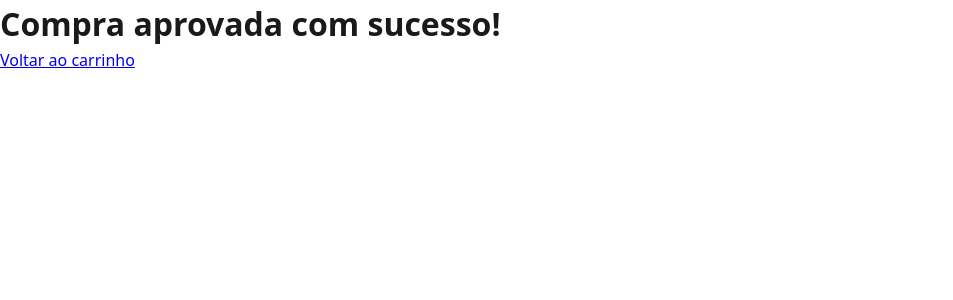
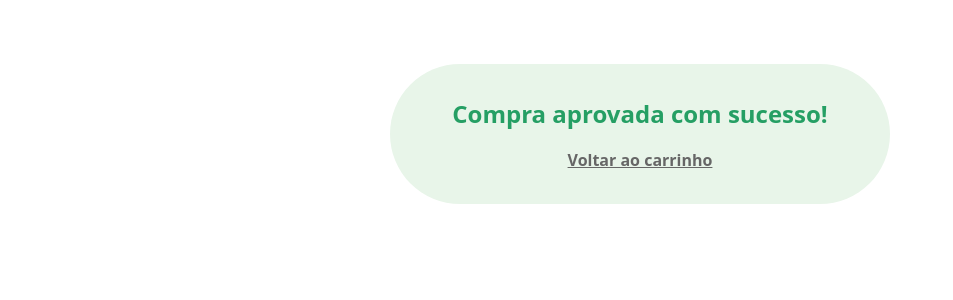
Before and after one commit to FranciscoOtacilioMachado/FrankStore, a React (Vite) app: page /sucesso in a window 1280 px wide. Shown: the top 300 px of the page, without its empty margins (0-953 px from the left). Built offline with nearby package versions, Linux system fonts and the light colour scheme.

Commit message:
estilizacao das paginas de sucesso e erro

```diff
--- a/src/assets/styles/index.css
+++ b/src/assets/styles/index.css
@@ -156,3 +156,37 @@ body {
     font-size: 1.1rem;
     font-weight: 700;
 }
+
+.pagina-resultado {
+    max-width: 500px;
+    margin: 4rem auto;
+    padding: 2rem;
+    text-align: center;
+    border-radius: 8rem;
+}
+
+.pagina-resultado h1 {
+    margin-bottom: 1rem;
+    font-size: 1.5rem;
+}
+
+.pagina-resultado a {
+    color: var(--cor-texto-suave);
+    font-weight: 600;
+}
+
+.sucesso {
+    background-color: #e8f5e9;
+}
+
+.sucesso h1 {
+    color: #259f64;
+}
+
+.erroPagamento {
+    background-color: #fdecea;
+}
+
+.erroPagamento h1 {
+    color: var(--cor-alerta);
+}
--- a/src/pages/ErroPagamento.jsx
+++ b/src/pages/ErroPagamento.jsx
@@ -2,10 +2,10 @@ import { Link } from "react-router-dom"
 
 function ErroPagamento() {
   return (
-    <>
-      <h1>tentativa de golpe</h1>
+    <main className="pagina-resultado erroPagamento" >
+      <h1>Erro no pagamento</h1>
       <Link to="/pagamento">Tentar novamente</Link>
-    </>
+    </main>
   )
 }
 
--- a/src/pages/Sucesso.jsx
+++ b/src/pages/Sucesso.jsx
@@ -2,7 +2,7 @@ import { Link } from "react-router-dom"
 
 function Sucesso() {
     return (
-        <main>
+        <main className="pagina-resultado sucesso">
             <h1>Compra aprovada com sucesso!</h1>
             <Link to="/">Voltar ao carrinho</Link>
         </main>
```
